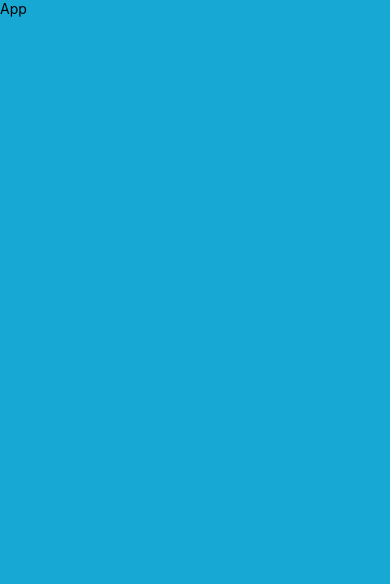
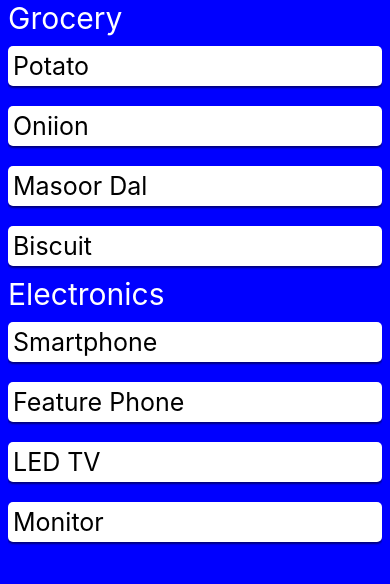
Before and after one commit to manujgogoi/RN-Practice, a React Native app: screen / in a window 390 px wide. Shown: the top 584 px of the page. Built offline with nearby package versions, Linux system fonts and the light colour scheme.

Commit message:
Section List is created

```diff
--- a/App.js
+++ b/App.js
@@ -1,23 +1,127 @@
-import { View, Text, Platform, SafeAreaView, StyleSheet } from "react-native";
-import { StatusBar } from "expo-status-bar";
 import { useState } from "react";
+import {
+  View,
+  Text,
+  StyleSheet,
+  SectionList,
+  Platform,
+  RefreshControl,
+} from "react-native";
 
 const App = () => {
-  const [items, setItems] = useState([{ id: 1, name: "Avengers" }]);
+  const [items, setItems] = useState([
+    { id: 1, name: "Dipankar", age: 28 },
+    { id: 2, name: "Dinesh Gowala", age: 35 },
+    { id: 3, name: "Bhaskar Baruah", age: 36 },
+    { id: 4, name: "Uttam Sarkar", age: 35 },
+    { id: 5, name: "Manash Saikia", age: 36 },
+    { id: 6, name: "Diganta Saikia", age: 39 },
+    { id: 7, name: "Pranab Kalita", age: 40 },
+    { id: 8, name: "Pabitra", age: 33 },
+    { id: 9, name: "Niren", age: 26 },
+    { id: 10, name: "Hemanta", age: 20 },
+    { id: 11, name: "Gautam", age: 34 },
+  ]);
+
+  const [sectionData, setSectionData] = useState([
+    {
+      category: "Grocery",
+      data: [
+        { id: 1, title: "Potato" },
+        { id: 2, title: "Oniion" },
+        { id: 3, title: "Masoor Dal" },
+        { id: 4, title: "Biscuit" },
+      ],
+    },
+    {
+      category: "Electronics",
+      data: [
+        { id: 1, title: "Smartphone" },
+        { id: 2, title: "Feature Phone" },
+        { id: 3, title: "LED TV" },
+        { id: 4, title: "Monitor" },
+      ],
+    },
+  ]);
+
+  const [refreshing, setRefreshing] = useState(false);
+
+  // Refresh Event Handler
+  // ==========================================
+  const onRefresh = () => {
+    setRefreshing(true);
+    setItems([
+      ...items,
+      {
+        id: Math.floor(Math.random() * 1000).toString(),
+        name: "Ajay",
+        age: "55",
+      },
+    ]);
+    setRefreshing(false);
+  };
 
   return (
-    <SafeAreaView style={styles.container}>
-      <StatusBar style="light" />
-      <Text>App</Text>
-    </SafeAreaView>
+    <View style={styles.container}>
+      {/* Refresh control */}
+      <View style={styles.itemsContainer}>
+        <SectionList
+          sections={sectionData}
+          numColumns={1}
+          horizontal={false}
+          renderItem={({ item }) => (
+            <View style={styles.item}>
+              <Text style={styles.itemText}>{item.title}</Text>
+            </View>
+          )}
+          renderSectionHeader={({ section }) => (
+            <Text style={styles.category}>{section.category}</Text>
+          )}
+          keyExtractor={(item, index) => index.toString()}
+          refreshControl={
+            <RefreshControl
+              refreshing={refreshing}
+              onRefresh={onRefresh}
+              colors={["#992222"]}
+            />
+          }
+        />
+      </View>
+    </View>
   );
 };
 
 const styles = StyleSheet.create({
   container: {
     flex: 1,
-    backgroundColor: "#17a8d4",
+    alignItems: "stretch",
+    justifyContent: "center",
+    backgroundColor: "#42f5ce",
     paddingTop: Platform.OS === "android" ? 25 : 0,
+  },
+  itemsContainer: {
+    flex: 1,
+    paddingHorizontal: 8,
+    backgroundColor: "blue",
+  },
+  item: {
+    flex: 1,
+    marginVertical: 10,
+    padding: 5,
+    borderRadius: 5,
+    backgroundColor: "#fff",
+    shadowColor: "#000",
+    shadowOffset: { width: 0, height: 2 },
+    shadowOpacity: 0.5,
+    shadowRadius: 2,
+    elevation: 3,
+  },
+  category: {
+    color: "#fff",
+    fontSize: 30,
+  },
+  itemText: {
+    fontSize: 25,
   },
 });
 
```
